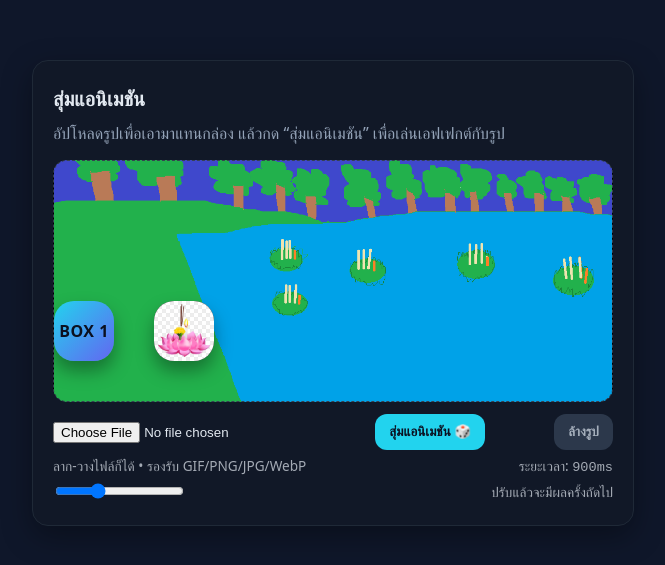
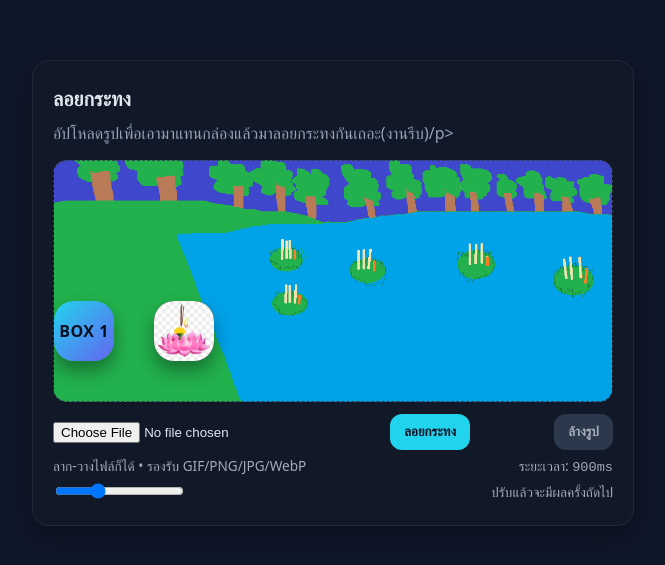
Before and after one commit to Nontawat-Sukpordee/Loykratong, a plain HTML site: page index.html in a window 1280 px wide. Shown: the part 131-696 px from the top of the page, without its empty margins (307-972 px from the left). Drawn offline with Linux system fonts and the light colour scheme; files whose address does not match are found by name.

Commit message:
Update index.html

```diff
--- a/index.html
+++ b/index.html
@@ -3,7 +3,7 @@
 <head>
   <meta charset="utf-8" />
   <meta name="viewport" content="width=device-width,initial-scale=1" />
-  <title>สุ่มแอนิเมชัน + อัปโหลดรูป</title>
+  <title>มาลอยกระทงกันเถอะ</title>
   <style>
     :root{
   --dur: 900ms;
@@ -27,7 +27,7 @@
     p{ margin:.25rem 0 1rem; color:#94a3b8 }
     .stage{
       height:240px; display:flex; align-items: flex-end; justify-content: flex-start; gap: 40px; border:1px dashed #374151; border-radius:14px;
-      background: #000 url("C:/Project/Loygratong/Untitled.png") center / cover no-repeat;
+      background: #000 url("./Untitled.png") center / cover no-repeat;
       margin: 16px 0 12px; position: relative; overflow: hidden;
     }
 
@@ -120,8 +120,8 @@
 </head>
 <body>
   <div class="card">
-    <h1>สุ่มแอนิเมชัน</h1>
-    <p>อัปโหลดรูปเพื่อเอามาแทนกล่อง แล้วกด “สุ่มแอนิเมชัน” เพื่อเล่นเอฟเฟกต์กับรูป</p>
+    <h1>ลอยกระทง</h1>
+    <p>อัปโหลดรูปเพื่อเอามาแทนกล่องแล้วมาลอยกระทงกันเถอะ(งานรีบ)/p>
 
     <div class="stage" id="stage">
       <div id="box1" class="box">
@@ -140,7 +140,7 @@
 
     <div class="row">
       <input id="file1" type="file" accept="image/*" />
-      <button id="btn">สุ่มแอนิเมชัน 🎲</button>
+      <button id="btn">ลอยกระทง</button>
       <button id="clear" class="muted">ล้างรูป</button>
     </div>
 
@@ -157,7 +157,7 @@
 
 <script>
   // ===== ตั้งรูปให้ box2 จาก path ที่มีอยู่แล้ว =====
-  const BOX2_IMAGE_PATH = "C:/Project/Loygratong/pngtree-loy-krathong-fesival-png-image_2367780.jpg"; // เปลี่ยนเป็นของคุณ
+  const BOX2_IMAGE_PATH = "./pngtree-loy-krathong-fesival-png-image_2367780.jpg"; // เปลี่ยนเป็นของคุณ
 
   const box1 = document.getElementById("box1");
   const box2 = document.getElementById("box2");
```
